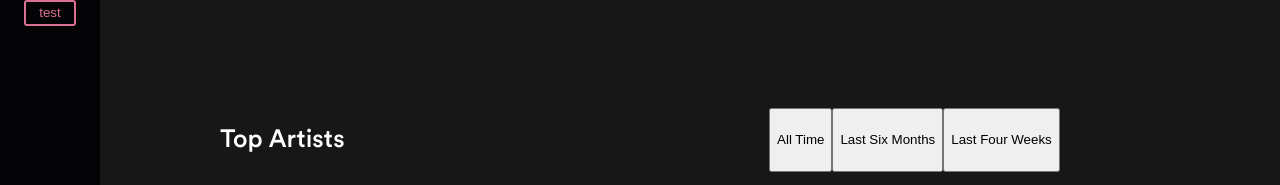
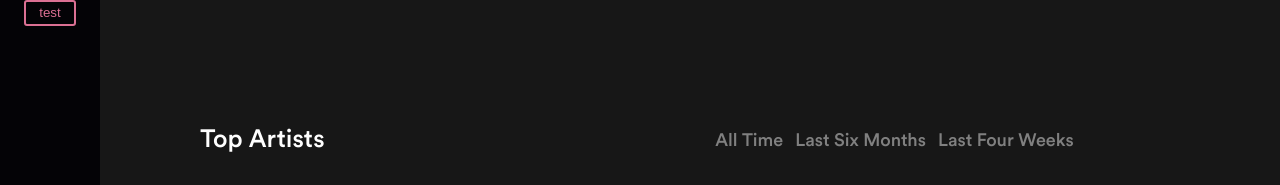
Before and after one commit to jt5301/Spotify-Gif, a React app: page /artists in a window 1280 px wide. Shown: the top 185 px of the page. Built offline with nearby package versions, Linux system fonts and the light colour scheme; no server answers.

Commit message:
styled buttons, need to style some other stuff, figure out login

```diff
--- a/client/components/artist.js
+++ b/client/components/artist.js
@@ -1,7 +1,7 @@
 import React, { useEffect } from 'react'
 import { useDispatch, useSelector } from "react-redux";
 import { getArtists } from '../store/artists'
-import { CategoryFont } from '../../public/styling/fonts'
+import { CategoryFont, TimeButtons } from '../../public/styling/fonts'
 import styled from 'styled-components'
 
 
@@ -37,9 +37,9 @@ const Artists = () => {
       <header className='categoryHeader'>
         <CategoryFont>Top Artists</CategoryFont>
         <div className='timebar'>
-          <button onClick={() => dispatch(getArtists(50, 'long_term'))}>All Time</button>
-          <button onClick={() => dispatch(getArtists(50, 'medium_term'))}>Last Six Months</button>
-          <button onClick={() => dispatch(getArtists(50, 'short_term'))}>Last Four Weeks</button>
+          <TimeButtons onClick={() => dispatch(getArtists(50, 'long_term'))}>All Time</TimeButtons>
+          <TimeButtons onClick={() => dispatch(getArtists(50, 'medium_term'))}>Last Six Months</TimeButtons>
+          <TimeButtons onClick={() => dispatch(getArtists(50, 'short_term'))}>Last Four Weeks</TimeButtons>
         </div>
       </header>
       <div>
--- a/client/components/profile.js
+++ b/client/components/profile.js
@@ -5,7 +5,7 @@ import { getInfo, } from '../store/user'
 import { getPlaylists } from '../store/playlists'
 import TopArtistsProfView from './topArtistsProfView'
 import TopTracksProfView from './topTracksProfView'
-import { HeaderFont } from '../../public/styling/fonts'
+import { HeaderFont, MainButton } from '../../public/styling/fonts'
 
 /**
  * COMPONENT
--- a/client/components/recommendedSongs.js
+++ b/client/components/recommendedSongs.js
@@ -1,6 +1,6 @@
 import React, { useEffect } from 'react'
 import { useDispatch, useSelector } from "react-redux";
-import { CategoryFont } from '../../public/styling/fonts'
+import { CategoryFont, TimeButtons } from '../../public/styling/fonts'
 import styled from 'styled-components'
 import { recSongs, addPlaylist } from '../store/playlists'
 
@@ -33,7 +33,7 @@ const RecommendedSongs = (props) => {
         <header className='categoryHeader'>
           <CategoryFont>Recommended Tracks</CategoryFont>
           <div className='timebar'>
-            <button onClick={() => addSongs(userId, playlistName, tracks)}>Add To Playlist</button>
+            <TimeButtons onClick={() => addSongs(userId, playlistName, tracks)}>Add To Playlist</TimeButtons>
           </div>
         </header>
         <div className='trackList'>
--- a/client/components/topArtistsProfView.js
+++ b/client/components/topArtistsProfView.js
@@ -3,6 +3,7 @@ import { NavLink } from 'react-router-dom'
 import { useDispatch, useSelector } from "react-redux";
 import { getArtists } from '../store/artists'
 import styled from 'styled-components'
+import { MainButton } from '../../public/styling/fonts'
 
 const TopArtistsProfView = () => {
   const dispatch = useDispatch()
--- a/client/components/tracks.js
+++ b/client/components/tracks.js
@@ -1,7 +1,7 @@
 import React, { useEffect } from 'react'
 import { useDispatch, useSelector } from "react-redux";
 import { getTracks } from '../store/tracks'
-import { CategoryFont } from '../../public/styling/fonts'
+import { CategoryFont, TimeButtons } from '../../public/styling/fonts'
 import styled from 'styled-components'
 
 const Tracks = () => {
@@ -28,9 +28,9 @@ const Tracks = () => {
       <header className='categoryHeader'>
         <CategoryFont>Top Tracks</CategoryFont>
         <div className='timebar'>
-          <button onClick={() => dispatch(getTracks(50, 'long_term'))}>All Time</button>
-          <button onClick={() => dispatch(getTracks(50, 'medium_term'))}>Last Six Months</button>
-          <button onClick={() => dispatch(getTracks(50, 'short_term'))}>Last Four Weeks</button>
+          <TimeButtons onClick={() => dispatch(getTracks(50, 'long_term'))}>All Time</TimeButtons>
+          <TimeButtons onClick={() => dispatch(getTracks(50, 'medium_term'))}>Last Six Months</TimeButtons>
+          <TimeButtons onClick={() => dispatch(getTracks(50, 'short_term'))}>Last Four Weeks</TimeButtons>
         </div>
       </header>
       <div>
--- a/public/style.css
+++ b/public/style.css
@@ -188,12 +188,14 @@ form div {
 }
 
 .seeMore{
-  color:white;
-  font-size: 15px;
+  color:grey;
+  font-size: 16px;
 
 }
+
 .seeMore:hover{
-  text-decoration: underline  ;
+  color:white ;
+  transition: .3s;
 }
 
 .topArtists{
--- a/public/styling/fonts.js
+++ b/public/styling/fonts.js
@@ -16,3 +16,34 @@ export const CategoryFont = styled.h1`
   font-size:25px;
   ;
 `
+
+export const MainButton = styled.button`
+  background: transparent;
+  border-radius: 3px;
+  border: 2px solid palevioletred;
+  color: palevioletred;
+  margin: 0 1em;
+  padding: 0.25em 1em;
+`
+
+export const TimeButtons = styled.button`
+  color:white;
+  background:transparent;
+  border:transparent;
+  font-family: 'Circular Std';
+  font-weight:500;
+  font-style:normal;
+  font-size:18px;
+  outline:none;
+  color:grey;
+  transition: 0.3s;
+  &:hover{
+    color:white
+  }
+  &:active,
+  &:focus{
+    text-decoration: underline;
+    color:white
+  }
+
+`
```
